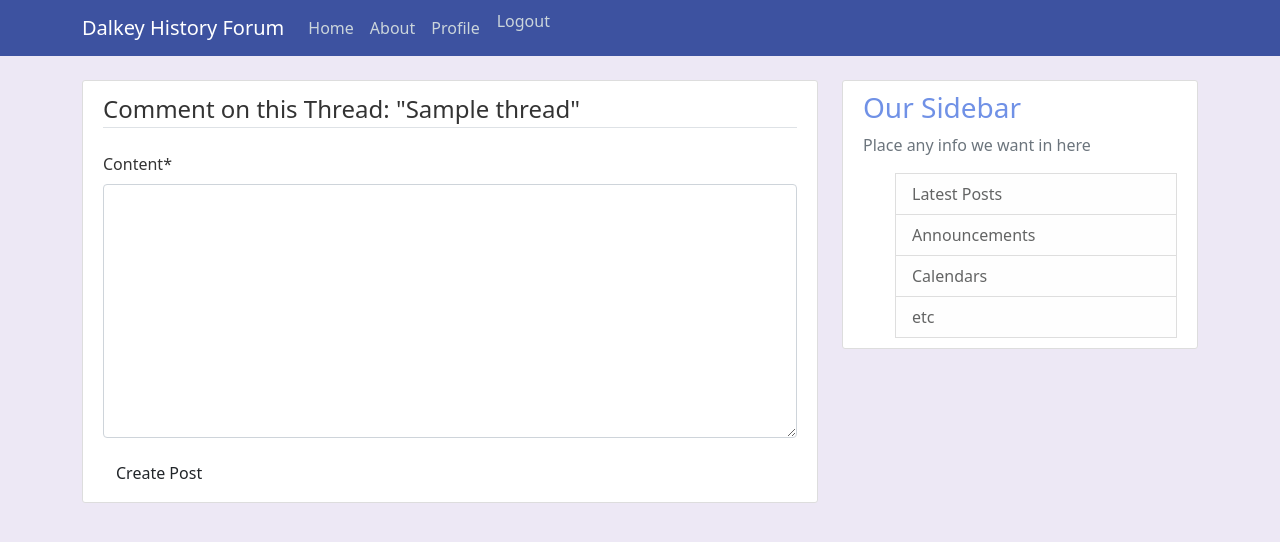
After one commit to amyhastings/dalkeyhistoryforum, a Django app: page /topic/1/thread/1/post/new in a window 1280 px wide. The commit adds this page. Shown: the top 542 px of the page. Run offline with Django 4.2, Linux system fonts and the light colour scheme; a user stored in the database is signed in; tables that the repository leaves empty hold one stand-in row (values such as "Sample post"); some libraries are stand-ins or nearby versions.

Commit message:
Added in functionality to allow users to comment on threads

```diff
--- /dev/null
+++ b/dalkeyhistoryforum/forum/templates/forum/post_form.html
@@ -0,0 +1,22 @@
+{% extends "forum/base.html" %}
+{% block content %}
+    {% load crispy_forms_tags %}
+    <div class="content-section">
+        <form method="POST">
+            {% csrf_token %}
+            <fieldset class="form-group">
+                <legend class="border-bottom mb-4">Comment on this Thread: "{{ thread.title }}"</legend>
+                {{ form|crispy }}
+            </fieldset>
+            <div class="form-group">
+                <button class="btn btn-outline" type="submit">
+                    {% if form.instance.pk %}
+                    Update Post
+                    {% else %}
+                    Create Post
+                    {% endif %}
+                </button>
+            </div>
+        </form>
+    </div>
+{% endblock content %}
--- a/dalkeyhistoryforum/forum/templates/forum/thread_form.html
+++ b/dalkeyhistoryforum/forum/templates/forum/thread_form.html
@@ -2,13 +2,12 @@
 {% load crispy_forms_tags %}
 {% block content %}
 <div class="content-section">
-    <!-- FORM HERE -->
     <form method="POST">
         {% csrf_token %}
         <fieldset class="form-group">
             <legend class="border-bottom mb-4">New Thread</legend>
-            {{ t_form|crispy }} <!-- Updated to load the thread form and let crispy take care of the formating -->
-            {{ p_form|crispy }} <!-- Updated to load the post form and let crispy take care of the formating -->
+            {{ t_form|crispy }}
+            {{ p_form|crispy }}
         </fieldset>
         <div class="form-group">
             <button class="btn btn-outline-info" type="submit">Post</button>
--- a/dalkeyhistoryforum/forum/templates/forum/thread_post_list.html
+++ b/dalkeyhistoryforum/forum/templates/forum/thread_post_list.html
@@ -1,5 +1,5 @@
 {% extends 'forum/base.html' %}
-
+{% load crispy_forms_tags %}
 {% block content %}
   <p>Forums &gt; {{ topic.title }} &gt; {{ thread.title }}</p>
   <h2>{{ thread.title }}</h2>
@@ -16,4 +16,6 @@
         </div>
     </article>
   {% endfor %}
+  <a href="{% url 'post-create' topic.id thread.id %}">Comment on this Thread</a>
+
 {% endblock %}
--- a/dalkeyhistoryforum/forum/urls.py
+++ b/dalkeyhistoryforum/forum/urls.py
@@ -3,7 +3,7 @@ from .views import (
     TopicListView,
     ThreadListView,
     PostListView,
-    CreatePostView,
+    PostCreateView,
 )
 from . import views
 from forum import views as forum_views
@@ -13,5 +13,6 @@ urlpatterns = [
     path('topic/<int:topic_id>', ThreadListView.as_view(), name='threads-by-topic'),
     path('thread/new/', forum_views.create_thread, name='create-thread'),
     path('topic/<int:topic_id>/thread/<int:thread_id>', PostListView.as_view(), name='view-thread'),
+    path('topic/<int:topic_id>/thread/<int:thread_id>/post/new', PostCreateView.as_view(), name='post-create'),
     path('about/',views.about, name='forum-about'),
 ]
--- a/dalkeyhistoryforum/forum/views.py
+++ b/dalkeyhistoryforum/forum/views.py
@@ -1,4 +1,5 @@
 from django.shortcuts import get_object_or_404, render, redirect
+from django.contrib.auth.mixins import LoginRequiredMixin
 from django.http import HttpResponse
 from django.views.generic import ListView, DetailView, CreateView
 from django.urls import reverse_lazy
@@ -46,8 +47,6 @@ class PostListView(ListView):
         self.thread = get_object_or_404(Thread, id=self.kwargs['thread_id'])
         return Post.objects.filter(thread=self.thread).order_by('timestamp')
 
-
-
 @login_required
 def create_thread(request):
     if request.method == 'POST':
@@ -69,14 +68,24 @@ def create_thread(request):
         p_form = FirstPostCreateForm()
     return render(request, 'forum/thread_form.html', {'t_form': t_form, 'p_form': p_form})
 
-
-class CreatePostView(CreateView):
+class PostCreateView(LoginRequiredMixin, CreateView):
     model = Post
+    template_name = 'forum/post_form.html'
     fields = ['content']
 
+    def get_context_data(self, *args, **kwargs):
+        context = super(PostCreateView, self).get_context_data(*args, **kwargs)
+        context['topic'] = get_object_or_404(Topic, id=self.kwargs['topic_id'])
+        context['thread'] = get_object_or_404(Thread, id=self.kwargs['thread_id'])
+        return context
+
     def form_valid(self, form):
-        form.instance.thread_id = self.kwargs['pk']
+        form.instance.author = self.request.user
+        form.instance.thread = get_object_or_404(Thread, id=self.kwargs['thread_id'])
         return super().form_valid(form)
+
+    def get_success_url(self):
+        return reverse_lazy('view-thread', kwargs={'topic_id': self.kwargs['topic_id'], 'thread_id': self.kwargs['thread_id']})
 
 def about(request):
     return render(request, "forum/about.html", {"title": "About"})
```
